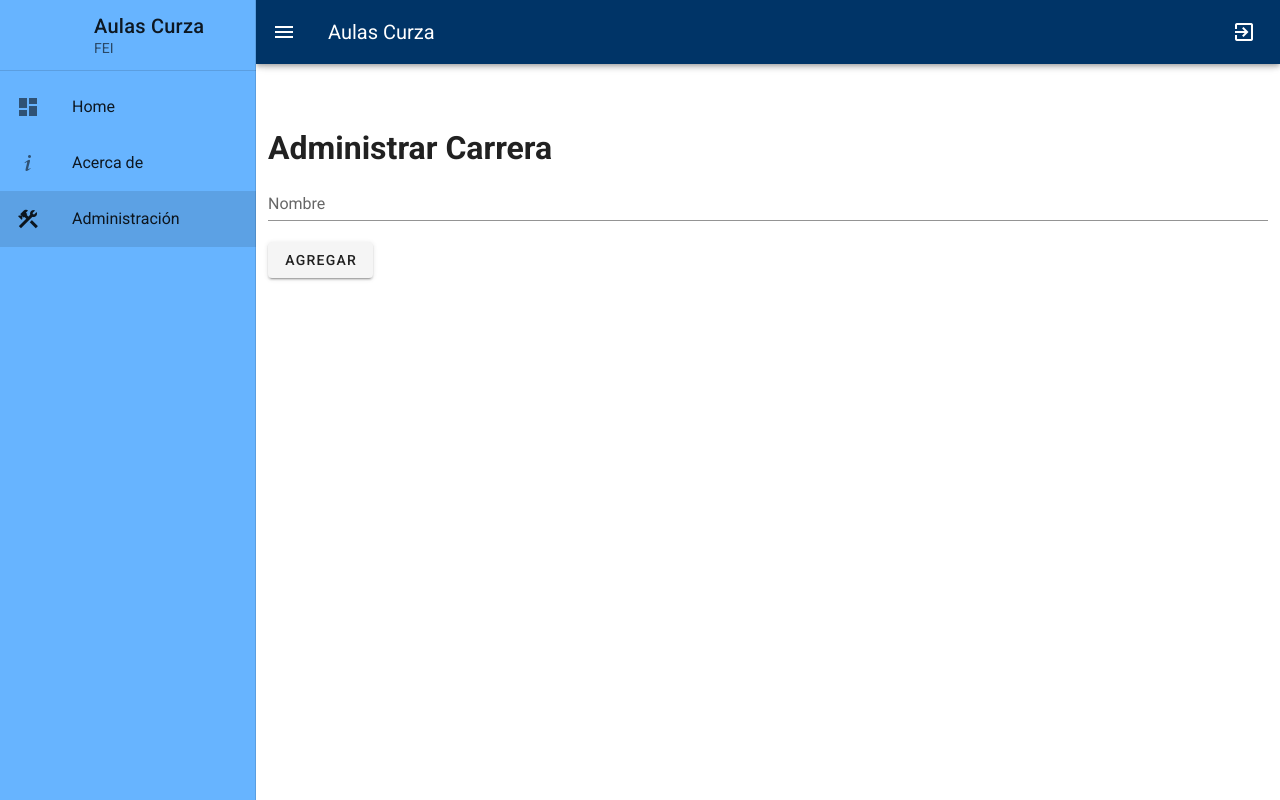
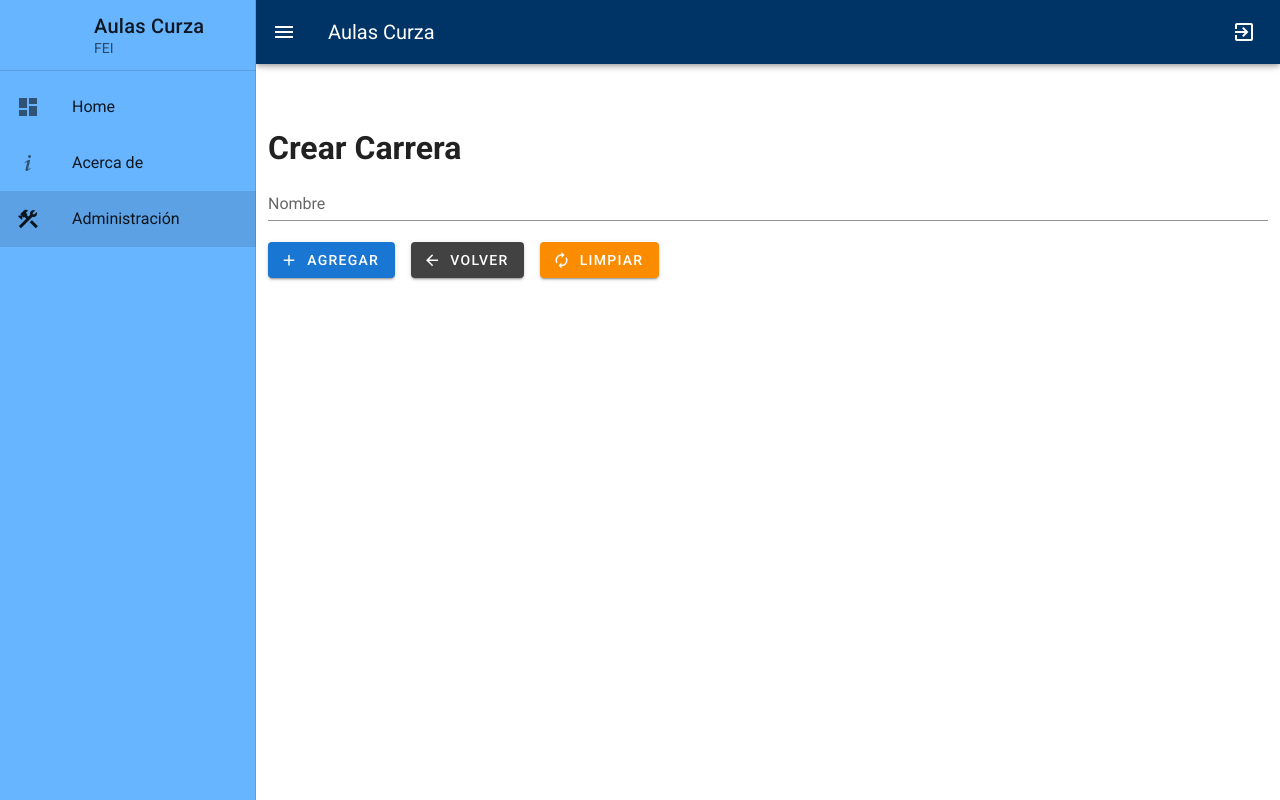
Before and after one commit to liaima/fei2022tp, a Vue app in the folder frontend/: page /tools/course/add_course in a window 1280 px wide. Built offline with nearby package versions, Linux system fonts and the light colour scheme.

Commit message:
Course crud end

```diff
--- a/frontend/src/views/course/AddCourse.vue
+++ b/frontend/src/views/course/AddCourse.vue
@@ -1,22 +1,50 @@
 <template>
   <div>
-    <h1>Administrar Carrera</h1>
+    <h1>Crear Carrera</h1>
     <div>
       <v-form
         ref="form"
-        @submit.prevent="save"
+        v-model="valid"
+        lazy-validation
+        @submit.prevent="submit"
       >
         <v-text-field
           v-model="reg.nombre"
+          :rules="nameRules"
           label="Nombre"
           required
           ></v-text-field>
           <v-btn
             class="mr-4"
+            color="primary"
             type="submit"
           >
+            <v-icon left>
+              mdi-plus
+            </v-icon>
             Agregar
           </v-btn>
+          <v-btn
+            class="mr-4"
+            color="secondary"
+            @click="goBack"
+          >
+            <v-icon left>
+              mdi-arrow-left
+            </v-icon>
+            Volver
+          </v-btn>
+          <v-btn
+            class="mr-4"
+            color="warning"
+            @click="reset"
+          >
+            <v-icon left>
+              mdi-autorenew
+            </v-icon>
+            Limpiar
+          </v-btn>
+
       </v-form>
 
     </div>
@@ -30,12 +58,28 @@ export default {
     reg: {
       nombre: "",
     },
-    currentPage: 0,
-    pageCount: 0,
-    totalCount: 0,
+    valid: true,
     loading: false,
+    nameRules: [
+        v => !!v || 'El Nombre es Obligatorio',
+      ],
   }),
   methods: {
+    validate () {
+      return this.$refs.form.validate()
+    },
+    submit () {
+      if(this.validate()){
+        this.save()
+      }
+    },
+    reset () {
+        this.$refs.form.reset()
+    },
+    goBack() {
+      window.history.length > 1 ? this.$router.go(-1) : this.$router.push('/')
+    },
+
     async save(){
       this.loading = true;
       console.log(this.reg)
--- a/frontend/src/views/course/EditCourse.vue
+++ b/frontend/src/views/course/EditCourse.vue
@@ -1,24 +1,40 @@
 <template>
   <div>
-    <h1>Administrar Carrera</h1>
+    <h1>Editar Carrera #{{ this.$route.params.id }} - {{ reg.nombre }}</h1>
     <div>
       <v-form
         ref="form"
-        @submit.prevent="save"
+        v-model="valid"
+        lazy-validation
+        @submit.prevent="submit"
       >
         <v-text-field
           v-model="reg.nombre"
+          :rules="nameRules"
           label="Nombre"
           required
           ></v-text-field>
           <v-btn
             class="mr-4"
+            color="primary"
             type="submit"
           >
-            Guardar
+            <v-icon left>
+              mdi-plus
+            </v-icon>
+            Agregar
+          </v-btn>
+          <v-btn
+            class="mr-4"
+            color="secondary"
+            @click="goBack"
+          >
+            <v-icon left>
+              mdi-arrow-left
+            </v-icon>
+            Volver
           </v-btn>
       </v-form>
-
     </div>
   </div>
 </template>
@@ -30,9 +46,28 @@ export default {
     reg: {
       nombre: "",
     },
+    valid: true,
     loading: false,
+    nameRules: [
+        v => !!v || 'El Nombre es Obligatorio',
+      ],
   }),
-  methods: {
+   methods: {
+    validate () {
+      return this.$refs.form.validate()
+    },
+    submit () {
+      if(this.validate()){
+        this.save()
+      }
+    },
+    reset () {
+        this.$refs.form.reset()
+    },
+    goBack() {
+      window.history.length > 1 ? this.$router.go(-1) : this.$router.push('/')
+    },
+
     async loadData(){
       await this.axios.get(`/apiv1/carrera/${this.$route.params.id}`)
         .then(response =>{
```
